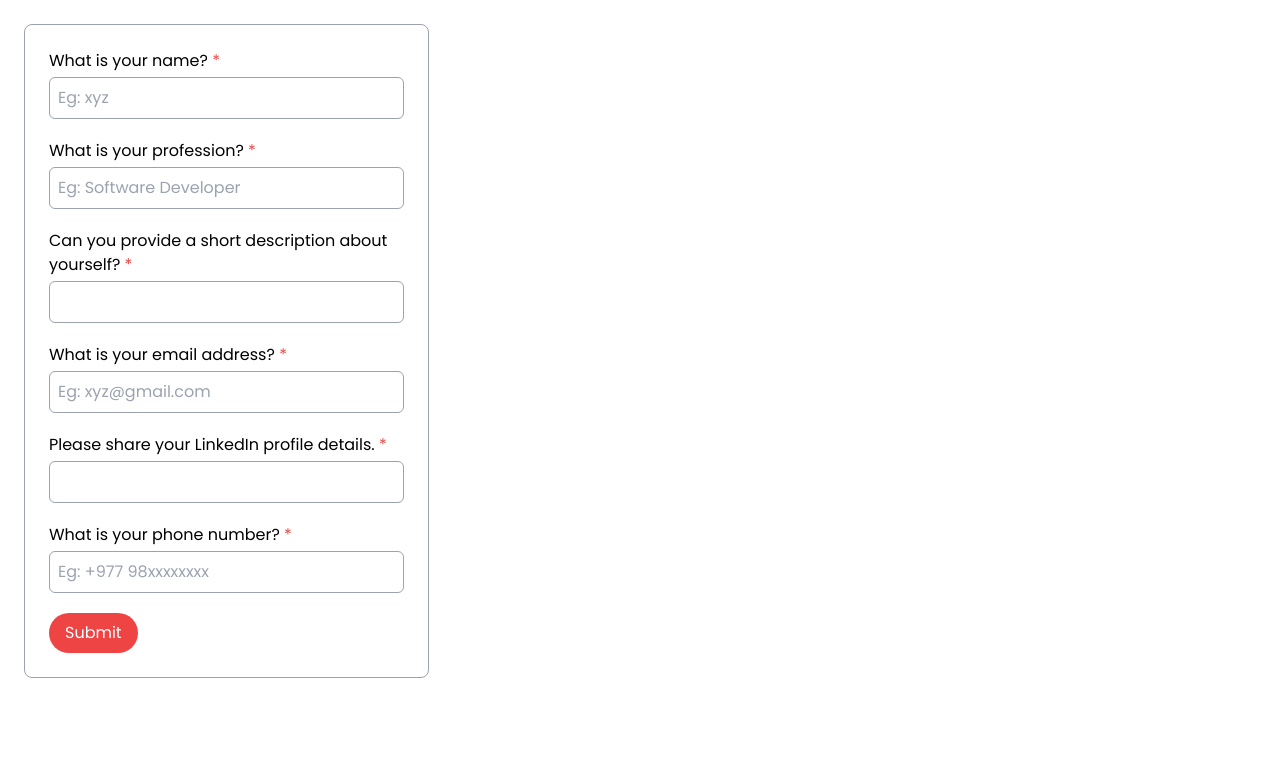
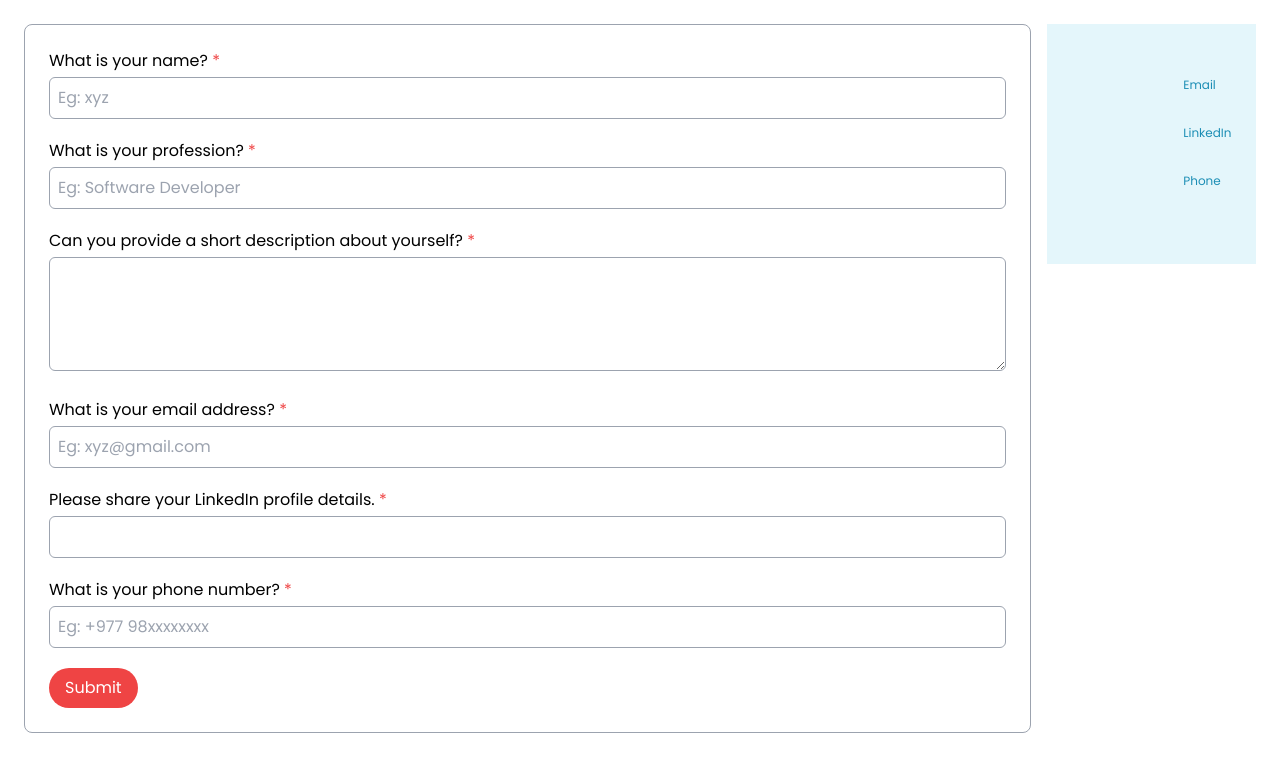
Before and after one commit to vishalthapa07/easy-cv, a Next.js app: page / in a window 1280 px wide. Shown: the top 772 px of the page. Built offline with nearby package versions, Linux system fonts and the light colour scheme.

Commit message:
start working in resume 1 template

```diff
--- /dev/null
+++ b/src/app/components/resume-1.tsx
@@ -0,0 +1,53 @@
+import { TInputs } from "../forms/questions-form ";
+
+const Resume1 = ({ data }: { data: TInputs }) => {
+  return (
+    <div className="w-full bg-white">
+      <div className="bg-resumeBgLight_1 grid grid-cols-2 gap-16 p-12">
+        <div>
+          <h1 className="font-semibold text-2xl text-resumeBlack_1 mb-2">
+            {data.name}
+            <br />
+          </h1>
+
+          <h2 className="font-medium text-base text-resumeBlue_1 mb-4">
+            {data.profession}
+          </h2>
+          <p className="text-sm text-resumeBlack_1 leading-relaxed">
+            {data.short_intro}
+          </p>
+        </div>
+        <div>
+          <h3>
+            <span className="font-medium text-xs text-resumeBlue_1">Email</span>{" "}
+            <br />
+            <span className="font-semibold text-xs text-resumeBlack_1 underline">
+              {data.email}
+            </span>{" "}
+            <br />
+          </h3>
+          <h3>
+            <span className="font-medium text-xs text-resumeBlue_1">
+              LinkedIn
+            </span>{" "}
+            <br />
+            <span className="font-semibold text-xs text-resumeBlack_1 underline">
+              {data.linkedin}
+            </span>{" "}
+            <br />
+          </h3>
+          <h3>
+            <span className="font-medium text-xs text-resumeBlue_1">Phone</span>{" "}
+            <br />
+            <span className="font-semibold text-xs text-resumeBlack_1 underline">
+              {data.phone_number}
+            </span>{" "}
+            <br />
+          </h3>
+        </div>
+      </div>
+    </div>
+  );
+};
+
+export default Resume1;
--- a/src/app/forms/questions-form .tsx
+++ b/src/app/forms/questions-form .tsx
@@ -68,9 +68,10 @@ export default function QuestionsForm({ onDataChange }: Props) {
             Can you provide a short description about yourself?{" "}
             <span className="text-red-500">*</span>
           </label>
-          <input
+          <textarea
             {...register("short_intro", { required: true })}
             id="short_intro"
+            rows={4}
             className="border border-gray-400 px-2 py-2 my-1 rounded-md w-full"
           />
           {errors.short_intro && (
--- a/src/app/page.tsx
+++ b/src/app/page.tsx
@@ -2,9 +2,10 @@
 
 import { useState } from "react";
 import QuestionsForm, { TInputs } from "./forms/questions-form ";
+import Resume1 from "./components/resume-1";
 
 export default function Home() {
-  const [data, setData] = useState(() => {
+  const [data, setData] = useState<TInputs>(() => {
     const userString = localStorage.getItem("user");
 
     return userString ? JSON.parse(userString) : {};
@@ -17,11 +18,11 @@ export default function Home() {
 
   return (
     <div className="flex gap-4 m-6">
-      <div className="w-1/2">
+      <div className="w-full">
         <QuestionsForm onDataChange={handleDataChange} />
       </div>
-      <div className="w-full">
-        <h1>{data.name}</h1>
+      <div>
+        <Resume1 data={data} />
       </div>
     </div>
   );
--- a/tailwind.config.ts
+++ b/tailwind.config.ts
@@ -12,6 +12,10 @@ const config: Config = {
         background: "var(--background)",
         foreground: "var(--foreground)",
         bgPrimary: "#1C1C1C",
+        resumeBlue_1: "#1C8EB5",
+        resumeBlack_1: "#222222",
+        resumeGray_1: "#797979",
+        resumeBgLight_1: "#E4F6FB",
       },
     },
   },
```
